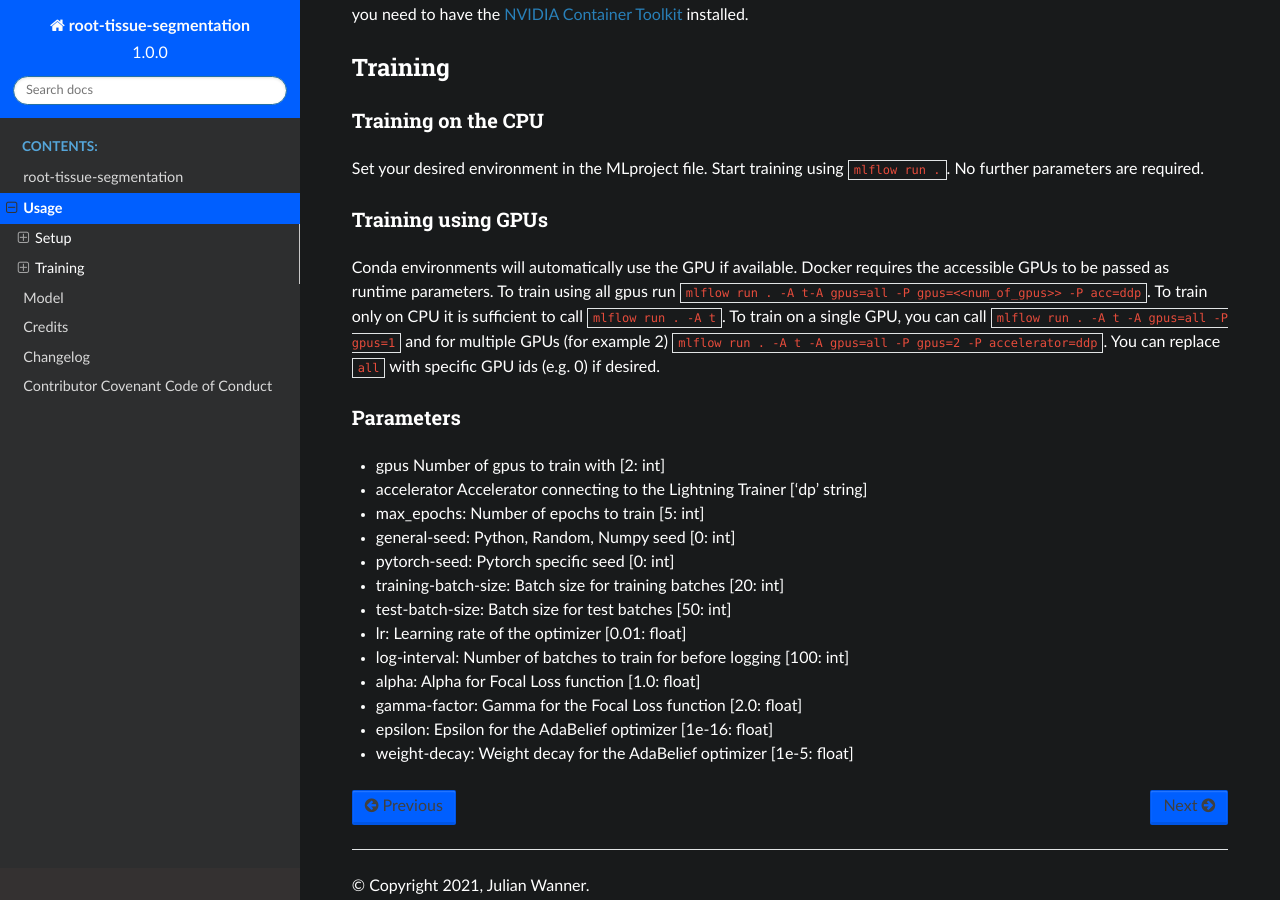
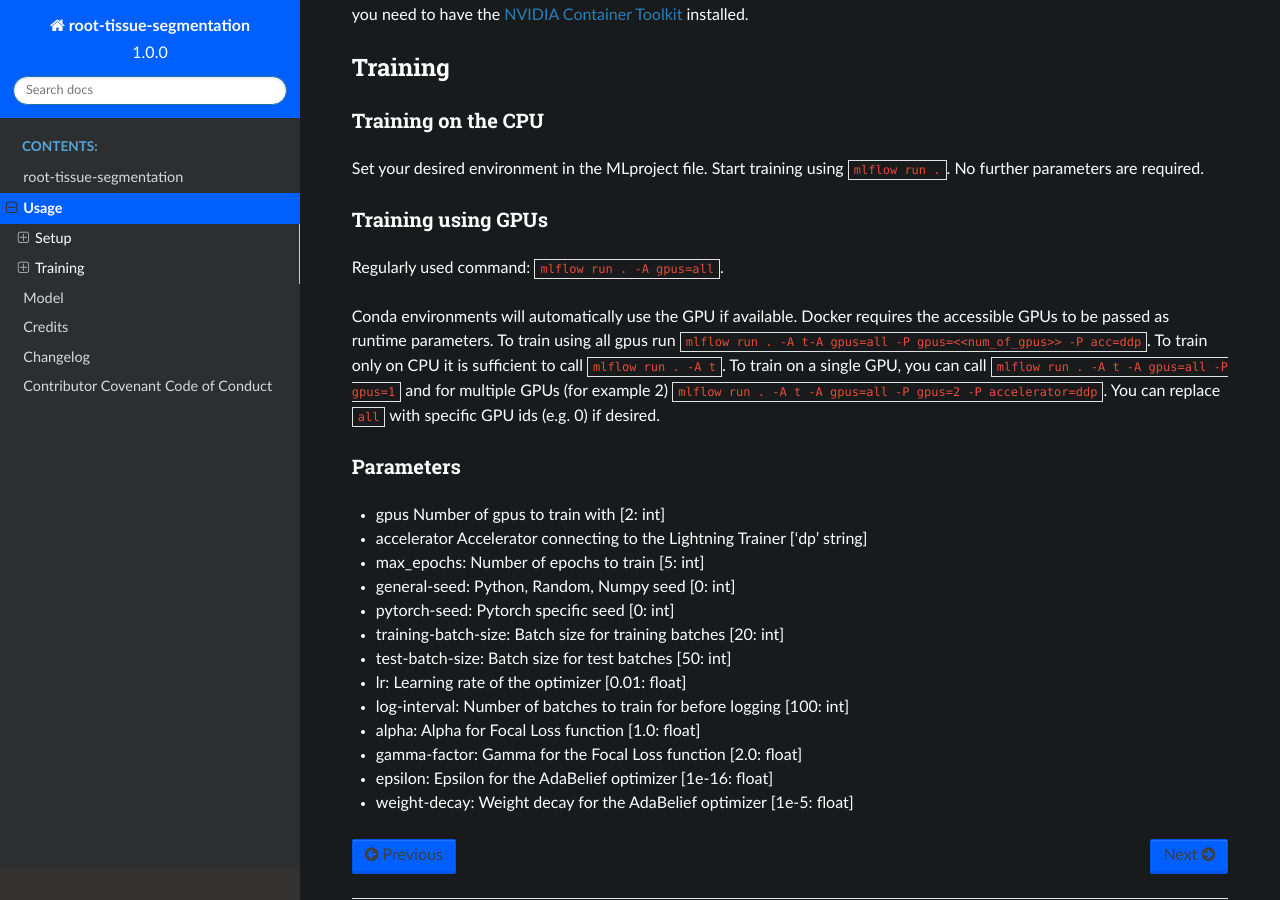
Before and after one commit to qbic-pipelines/root-tissue-segmentation, a Sphinx documentation site: the page built from docs/usage.rst, in a window 1280 px wide and 900 px high, scrolled down 553 px. Built offline with Sphinx 7.4.7 and the Read the Docs theme 2.0.0, drawn with Linux system fonts in a browser that asks for light colours.

Commit message:
added run command note

```diff
--- a/docs/usage.rst
+++ b/docs/usage.rst
@@ -33,6 +33,8 @@ No further parameters are required.
 Training using GPUs
 +++++++++++++++++++++++
 
+Regularly used command: ``mlflow run . -A gpus=all``.
+
 Conda environments will automatically use the GPU if available.
 Docker requires the accessible GPUs to be passed as runtime parameters. To train using all gpus run ``mlflow run . -A t-A gpus=all -P gpus=<<num_of_gpus>> -P acc=ddp``.
 To train only on CPU it is sufficient to call ``mlflow run . -A t``. To train on a single GPU, you can call ``mlflow run . -A t -A gpus=all -P gpus=1`` and for multiple GPUs (for example 2)
```
